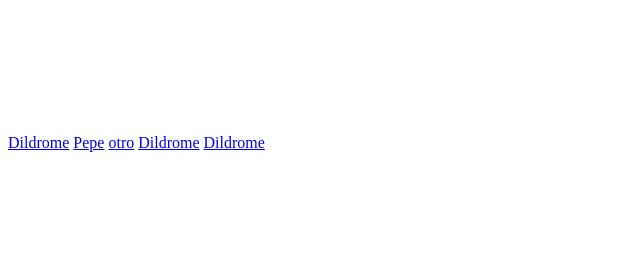
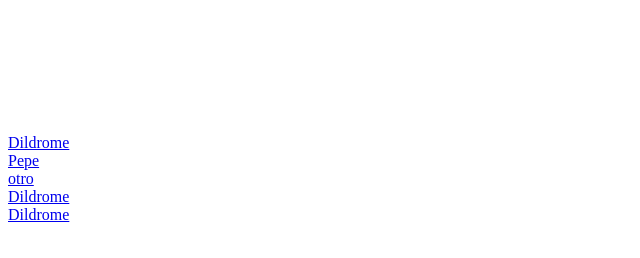
Before and after one commit to jlg777/cac_prueba, a plain HTML site: page index.html in a window 1280 px wide. Shown: the whole page, without its empty margins (0-640 px from the left). Drawn offline with Linux system fonts and the light colour scheme.

Commit message:
Update index.html

```diff
--- a/index.html
+++ b/index.html
@@ -10,15 +10,15 @@
 <body>
     <br /><br /><br /><br /><br /><br /><br />
     <a
-        href="mailto:ejemplo@dominio.com?subject=Orden%20de%20pago%20Productores&body=Estimados%2C%20adjuntamos%20documentación%20correspondiente%20a%20la%20orden%20de%20pago%20Nº%200102-00035628%2C%20para%20ser%20aplicado%20en%20sus%20sistemas.%0A%0A-Este%20mensaje%20fue%20generado%20de%20forma%20automática%2C%20por%20favor%20no%20responder-%0A">Dildrome</a>
+        href="mailto:ejemplo@dominio.com?subject=Orden%20de%20pago%20Productores&body=Estimados%2C%20adjuntamos%20documentación%20correspondiente%20a%20la%20orden%20de%20pago%20Nº%200102-00035628%2C%20para%20ser%20aplicado%20en%20sus%20sistemas.%0A%0A-Este%20mensaje%20fue%20generado%20de%20forma%20automática%2C%20por%20favor%20no%20responder-%0A">Dildrome</a><br />
     <a
-        href="mailto:ejemplo@dominio.com?subject=Orden%20de%20pago%20Productores&body=Estimados%2C%20adjuntamos%20documentación%20correspondiente%20a%20la%20orden%20de%20pago%20Nº%200102-00035628%2C%20para%20ser%20aplicado%20en%20sus%20sistemas.%0A%0A-Este%20mensaje%20fue%20generado%20de%20forma%20automática%2C%20por%20favor%20no%20responder-%0A">Pepe</a>
+        href="mailto:ejemplo@dominio.com?subject=Orden%20de%20pago%20Productores&body=Estimados%2C%20adjuntamos%20documentación%20correspondiente%20a%20la%20orden%20de%20pago%20Nº%200102-00035628%2C%20para%20ser%20aplicado%20en%20sus%20sistemas.%0A%0A-Este%20mensaje%20fue%20generado%20de%20forma%20automática%2C%20por%20favor%20no%20responder-%0A">Pepe</a><br />
     <a
-        href="mailto:ejemplo@dominio.com?subject=Orden%20de%20pago%20Productores&body=Estimados%2C%20adjuntamos%20documentación%20correspondiente%20a%20la%20orden%20de%20pago%20Nº%200102-00035628%2C%20para%20ser%20aplicado%20en%20sus%20sistemas.%0A%0A-Este%20mensaje%20fue%20generado%20de%20forma%20automática%2C%20por%20favor%20no%20responder-%0A">otro</a>
+        href="mailto:ejemplo@dominio.com?subject=Orden%20de%20pago%20Productores&body=Estimados%2C%20adjuntamos%20documentación%20correspondiente%20a%20la%20orden%20de%20pago%20Nº%200102-00035628%2C%20para%20ser%20aplicado%20en%20sus%20sistemas.%0A%0A-Este%20mensaje%20fue%20generado%20de%20forma%20automática%2C%20por%20favor%20no%20responder-%0A">otro</a><br />
     <a
-        href="mailto:ejemplo@dominio.com?subject=Orden%20de%20pago%20Productores&body=Estimados%2C%20adjuntamos%20documentación%20correspondiente%20a%20la%20orden%20de%20pago%20Nº%200102-00035628%2C%20para%20ser%20aplicado%20en%20sus%20sistemas.%0A%0A-Este%20mensaje%20fue%20generado%20de%20forma%20automática%2C%20por%20favor%20no%20responder-%0A">Dildrome</a>
+        href="mailto:ejemplo@dominio.com?subject=Orden%20de%20pago%20Productores&body=Estimados%2C%20adjuntamos%20documentación%20correspondiente%20a%20la%20orden%20de%20pago%20Nº%200102-00035628%2C%20para%20ser%20aplicado%20en%20sus%20sistemas.%0A%0A-Este%20mensaje%20fue%20generado%20de%20forma%20automática%2C%20por%20favor%20no%20responder-%0A">Dildrome</a><br />
     <a
-        href="mailto:ejemplo@dominio.com?subject=Orden%20de%20pago%20Productores&body=Estimados%2C%20adjuntamos%20documentación%20correspondiente%20a%20la%20orden%20de%20pago%20Nº%200102-00035628%2C%20para%20ser%20aplicado%20en%20sus%20sistemas.%0A%0A-Este%20mensaje%20fue%20generado%20de%20forma%20automática%2C%20por%20favor%20no%20responder-%0A">Dildrome</a>
+        href="mailto:ejemplo@dominio.com?subject=Orden%20de%20pago%20Productores&body=Estimados%2C%20adjuntamos%20documentación%20correspondiente%20a%20la%20orden%20de%20pago%20Nº%200102-00035628%2C%20para%20ser%20aplicado%20en%20sus%20sistemas.%0A%0A-Este%20mensaje%20fue%20generado%20de%20forma%20automática%2C%20por%20favor%20no%20responder-%0A">Dildrome</a><br />
 </body>
 
 </html>
```
